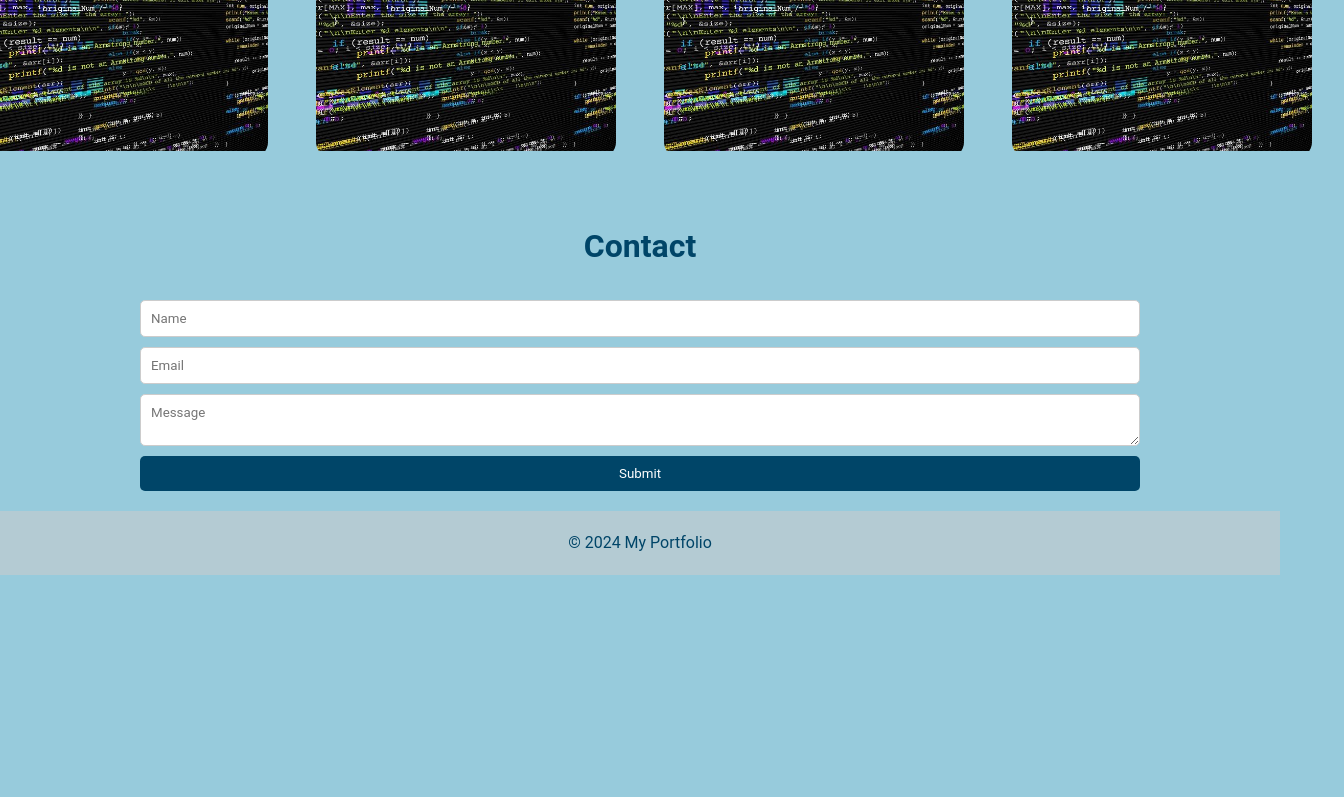
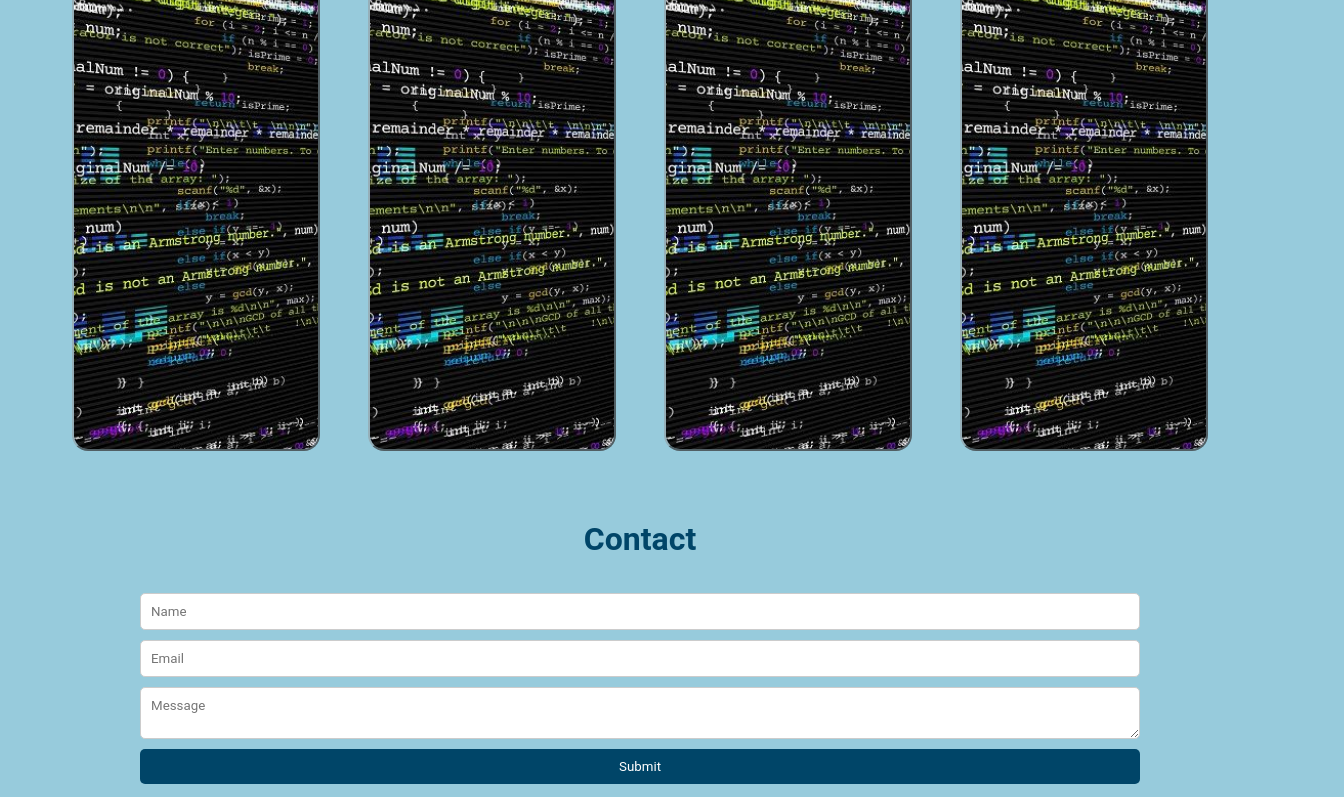
Before and after one commit to Thiagoocosta86/my-portfolio, a React (Create React App) app: page / in a window 1280 px wide. Shown: the part 2192-2989 px from the top of the page, 1344 px wide, since content can reach past the window. Before the commit the page ends 2767 px from the top, so only its background shows below. Built offline with nearby package versions, Linux system fonts and the light colour scheme.

Commit message:
1- Re-styled and re-dimesionthe projects section.

```diff
--- a/src/components/Projects.js
+++ b/src/components/Projects.js
@@ -20,6 +20,9 @@ const Projects = () => {
                         </a>
                     </div>
                 </div>
+                <div className="projects__description">
+                    <p>###</p>
+                </div>
             </article>
             <article class="projects__card">
                 <img src={codingImg} alt="codingImg" title="" width="128" height="128" />
@@ -32,6 +35,9 @@ const Projects = () => {
                             <GithubIcon width="40" title="GitHub" height="40" alt="GitHub" />
                         </a>
                     </div>
+                </div>
+                <div className="projects__description">
+                    <p>###</p>
                 </div>
             </article>
             <article class="projects__card">
@@ -46,6 +52,9 @@ const Projects = () => {
                         </a>
                     </div>
                 </div>
+                <div className="projects__description">
+                    <p>###</p>
+                </div>
             </article>
             <article class="projects__card">
                 <img src={codingImg} alt="codingImg" title="" width="128" height="128" />
@@ -59,6 +68,9 @@ const Projects = () => {
                         </a>
                     </div>
                 </div>
+                <div className="projects__description">
+                    <p>###</p>
+                </div>
             </article>
       </div>
     </section>
--- a/src/style.css
+++ b/src/style.css
@@ -400,18 +400,22 @@ main {
   padding: 2rem 0; /* Adds space above and below the projects */
   max-width: 1200px; /* Limit width for better alignment */
   margin: 0 auto; /* Centers section within the page */
+  /*border: 4px solid #333;*/
 }
 
 .projects__card {
   position: relative;
   border-radius: 1rem;
   overflow: hidden;
-  width: 300px; /* Match the image width */
+
+  border: 2px outset #96afb8;
+  width: 100%; /* Ensure image scales with the container */
+  height: 600px;
 }
 
 .projects__card img {
   width: 100%; /* Ensure image scales with the container */
-  height: 300px;
+  height: 600px;
   object-fit: cover; /* Keeps image aspect consistent */
 }
 
@@ -428,8 +432,25 @@ main {
   align-items: center;
   justify-content: center;
   padding: 1.5rem 1.25rem;
-  transition: bottom 0.5s ease-in-out; /* Smooth transition */
+  transition: bottom 1s ease-in-out; /* Smooth transition */
   text-align: center;
+}
+
+.projects__description {
+  position: absolute;
+  bottom: -151px; /* Initially hidden */
+  left: 0;
+  width: 100%;
+  height: 150px;
+  background-color: #B4CBD3; /* Light background for contrast */
+  color: #004568; /* Text color */
+  padding: 1rem;
+  text-align: center;
+  font-size: 0.9rem;
+  border-top: 1px solid #004568;
+  transition: bottom 0.7s ease-in-out;
+  display: flex;
+  justify-content: center;
 }
 
 .projects__title {
@@ -446,13 +467,18 @@ main {
   bottom: 0; /* Slide modal to cover the image */
 }
 
+.projects__card:hover .projects__description {
+  bottom: 0; /* Slide it up partially when the card is hovered */
+}
+
 .projects__content {
-  display: grid;
+  display: flex;
   grid-template-columns: repeat(4, 1fr); /* 4 items per row */
   gap: 3rem; /* Space between items */
   align-items: start;
   justify-content: center;
   padding: 2rem;
+  /*border: 4px solid #333;*/
 }
 
 
```
